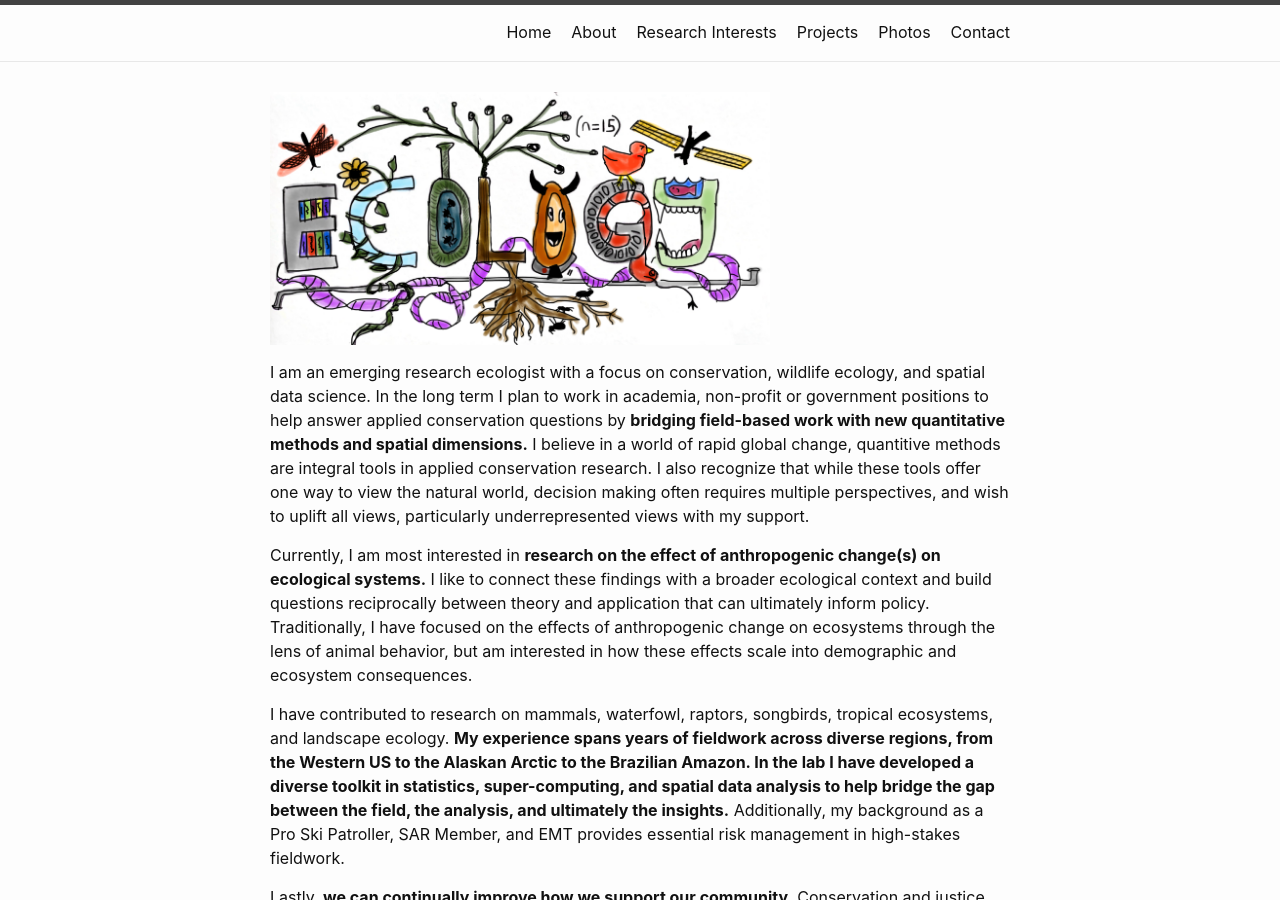
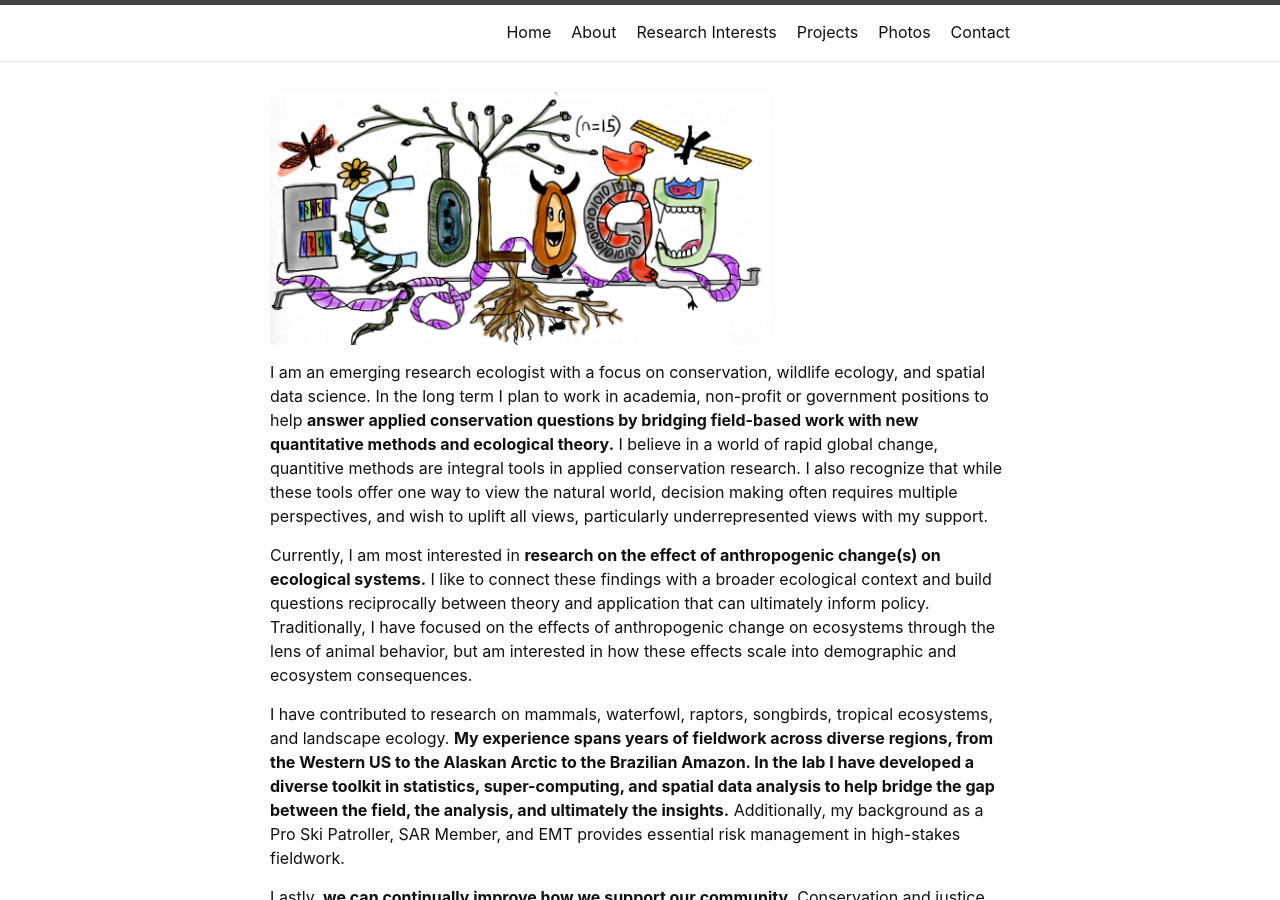
Before and after one commit to jskelly1/jskelly1.github.io, a Jekyll site: the page built from research-interests.md, in a window 1280 px wide and 900 px high. Built offline with Jekyll 4.4.1, drawn with Linux system fonts in a browser that asks for light colours.

Commit message:
Revise research interests description for clarity
Updated text to clarify the integration of ecological theory with quantitative methods in conservation research.

```diff
--- a/research-interests.md
+++ b/research-interests.md
@@ -6,7 +6,7 @@ redirect_from:
 ---
 <img src="/images/ecology!.webp" width="500"><br>
 
-I am an emerging research ecologist with a focus on conservation, wildlife ecology, and spatial data science. In the long term I plan to work in academia, non-profit or government positions to help answer applied conservation questions by **bridging field-based work with new quantitative methods and spatial dimensions.** I believe in a world of rapid global change, quantitive methods are integral tools in applied conservation research. I also recognize that while these tools offer one way to view the natural world, decision making often requires multiple perspectives, and wish to uplift all views, particularly underrepresented views with my support. <br>
+I am an emerging research ecologist with a focus on conservation, wildlife ecology, and spatial data science. In the long term I plan to work in academia, non-profit or government positions to help **answer applied conservation questions by bridging field-based work with new quantitative methods and ecological theory.** I believe in a world of rapid global change, quantitive methods are integral tools in applied conservation research. I also recognize that while these tools offer one way to view the natural world, decision making often requires multiple perspectives, and wish to uplift all views, particularly underrepresented views with my support. <br>
 
 Currently, I am most interested in **research on the effect of anthropogenic change(s) on ecological systems.** I like to connect these findings with a broader ecological context and build questions reciprocally between theory and application that can ultimately inform policy. Traditionally, I have focused on the effects of anthropogenic change on ecosystems through the lens of animal behavior, but am interested in how these effects scale into demographic and ecosystem consequences. <br>
 
```
